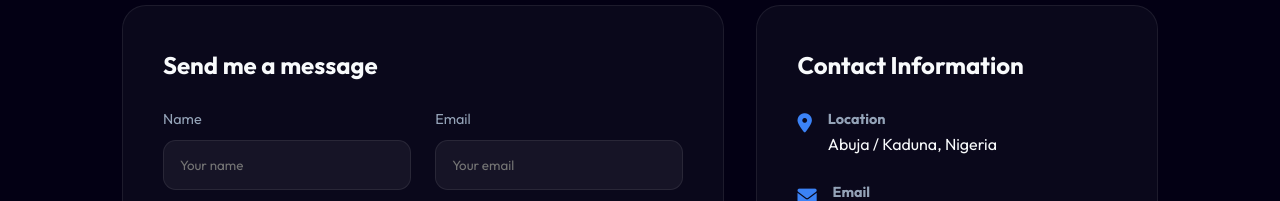
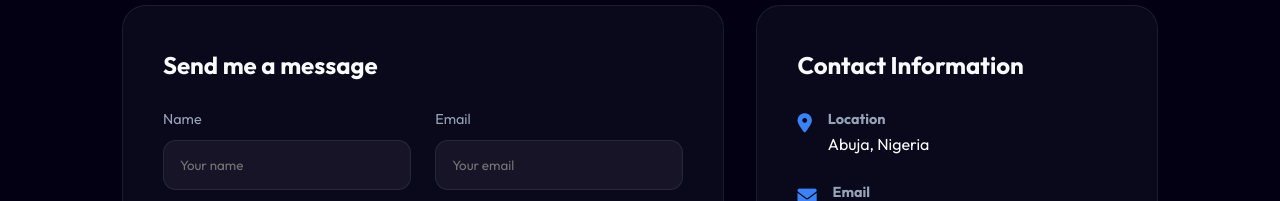
Before and after one commit to Henrowbaba1/henry-moses-portfolio, a plain HTML site: page index.html in a window 1280 px wide. Shown: the part 8000-8201 px from the top of the page. Drawn offline with Linux system fonts and the light colour scheme.

Commit message:
Update location to Abuja only

```diff
--- a/index.html
+++ b/index.html
@@ -456,7 +456,7 @@
                             <i class="fas fa-map-marker-alt"></i>
                             <div>
                                 <h4>Location</h4>
-                                <p>Abuja / Kaduna, Nigeria</p>
+                                <p>Abuja, Nigeria</p>
                             </div>
                         </div>
                         <div class="info-item">
```
